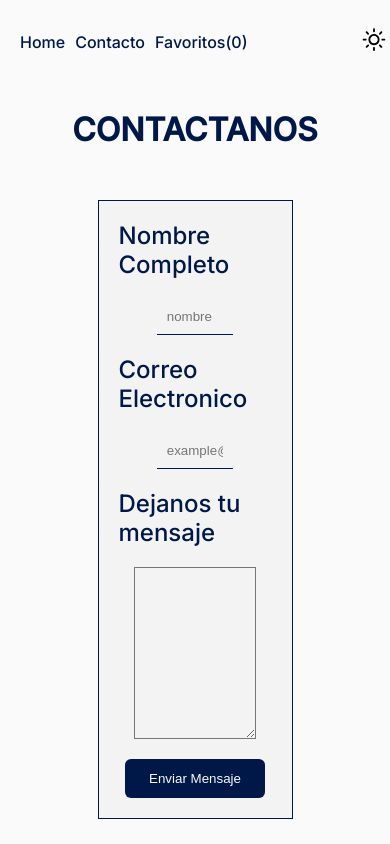
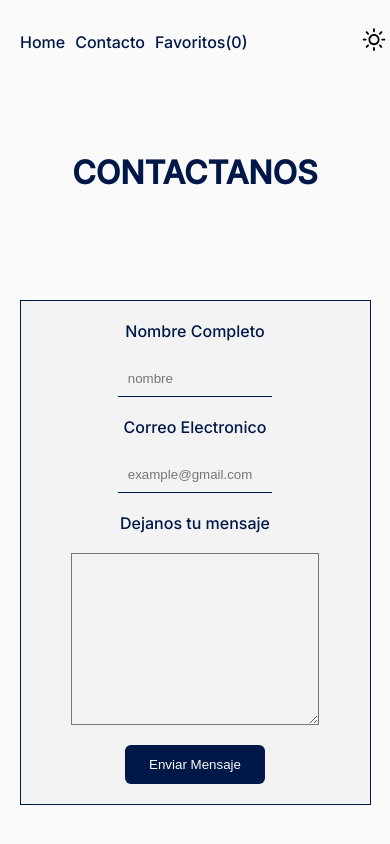
Before and after one commit to Spadavecchia-LM/final-frontend3-spadavecchia, a React (Vite) app: page /contact in a window 390 px wide. Shown: the top 844 px of the page. Built offline with nearby package versions, Linux system fonts and the light colour scheme; no server answers; a small style sheet from the web is missing.

Commit message:
diseño responsivo

```diff
--- a/src/Components/Pages/Home.jsx
+++ b/src/Components/Pages/Home.jsx
@@ -7,7 +7,7 @@ const Home = () => {
 
   return (
     <div className="cardsContainer">
-      <div className="hero">CLINICA SPADAVECCHIA</div>
+      <div className="hero"><h1>CLINICA SPADAVECCHIA</h1></div>
       {state.userList.map((user) => {
         return (
           <div key={user.id}>
--- a/src/index.css
+++ b/src/index.css
@@ -158,6 +158,7 @@ td button svg {
   place-items: center;
   && h1{
     color: #001848;
+    margin: 30px auto;
   }
 }
 #dark .contact h1{
@@ -166,7 +167,7 @@ td button svg {
 .form {
   display: flex;
   flex-direction: column;
-  width: 50%;
+  width: 70%;
   color: #001848;
   align-items: center;
   gap: 20px;
@@ -174,7 +175,7 @@ td button svg {
   padding: 20px;
   background-color: #f3f3f3;
   && label {
-    font-size: 1.5rem;
+    font-size: 1rem;
   }
 
   && #mensaje {
@@ -229,6 +230,8 @@ td button svg {
     color: #fafafa;
   }
 }
+
+
 
 /* FIN DE ESTILOS DEL COMPONENTE CONTACTO */
 
@@ -397,3 +400,14 @@ td button svg {
 }
 
 /* FIN DE ESTILOS DEL FOOTER */
+
+/* medias queries */
+
+@media (max-width:500px){
+  .form{
+    width: 90%;
+  }
+  .hero h1{
+    font-size: 1.5rem;
+  }
+}
```
